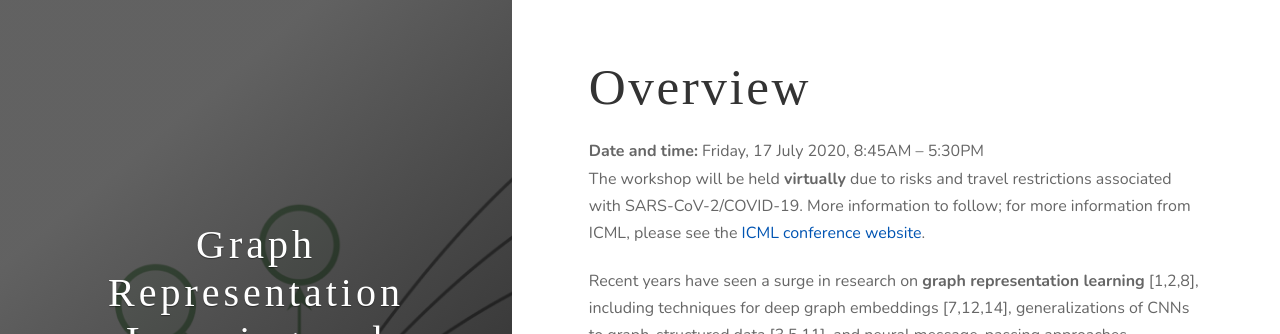
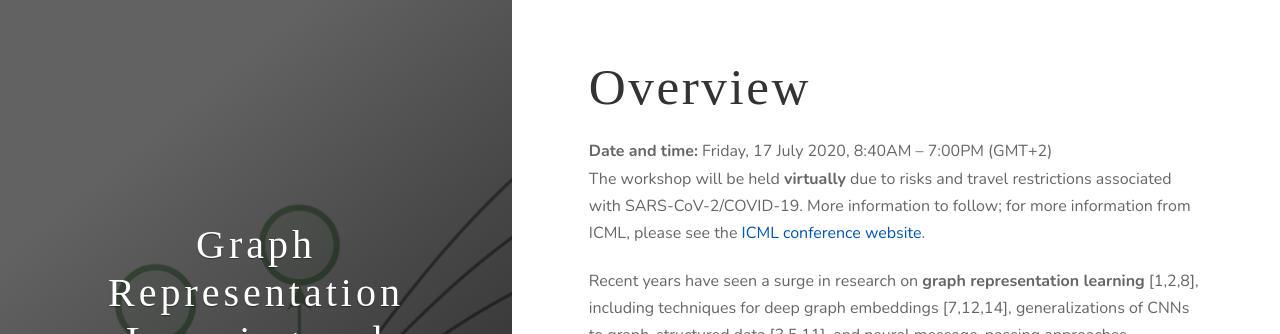
Before and after one commit to grlplus/grlplus.github.io, a Jekyll site: the page built from overview.md, in a window 1280 px wide and 900 px high. Shown: the top 334 px of the window. Built offline with Jekyll 4.4.1, drawn with Linux system fonts in a browser that asks for light colours; some web fonts are replaced.

Commit message:
Update running time

```diff
--- a/overview.md
+++ b/overview.md
@@ -4,7 +4,7 @@ title: Overview
 permalink: /overview/
 ---
 
-**Date and time:** Friday, 17 July 2020, 8:45AM -- 5:30PM<br>
+**Date and time:** Friday, 17 July 2020, 8:40AM -- 7:00PM (GMT+2)<br>
 The workshop will be held **virtually** due to risks and travel restrictions associated with SARS-CoV-2/COVID-19. More information to follow; for more information from ICML, please see the [ICML conference website](https://icml.cc/Conferences/2020).
 
 Recent years have seen a surge in research on **graph representation learning** [1,2,8], including techniques for deep graph embeddings [7,12,14], generalizations of CNNs to graph-structured data [3,5,11], and neural message-passing approaches [6,9,10,16]. These advances in graph neural networks and related techniques have led to new state-of-the-art results in numerous domains: chemical synthesis [20], 3D-vision [18], recommender systems [19], question answering [15], continuous control [17], self-driving [4] and social network analysis [13].
```
